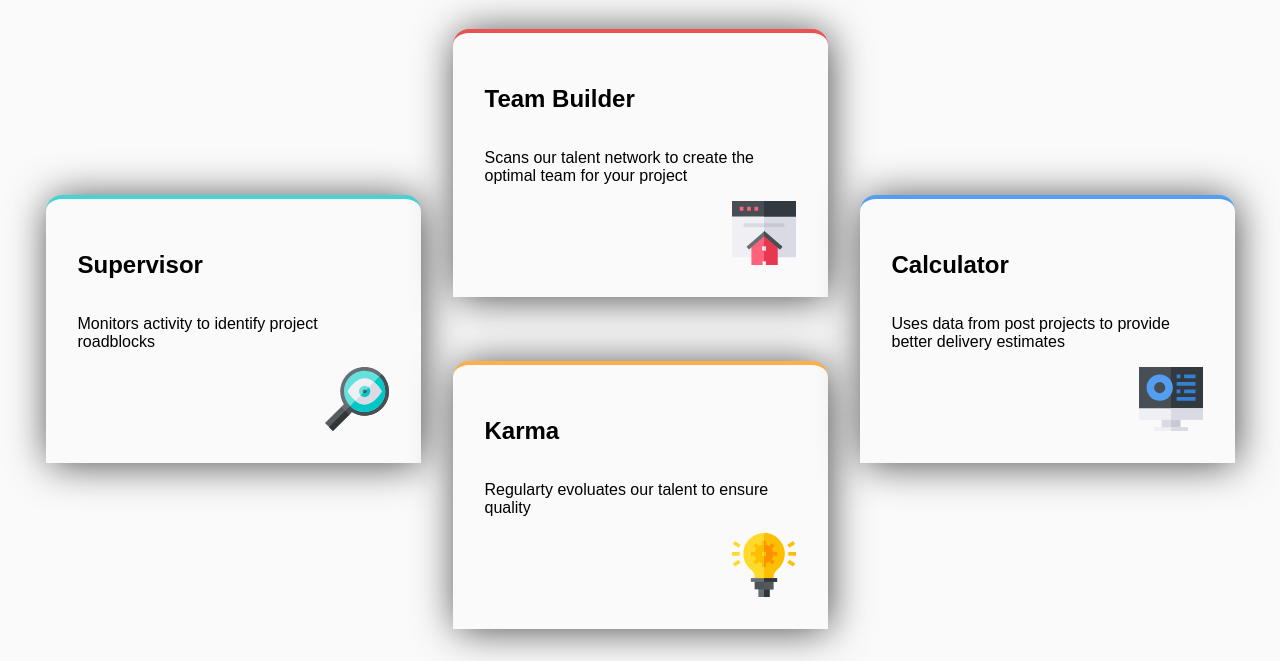
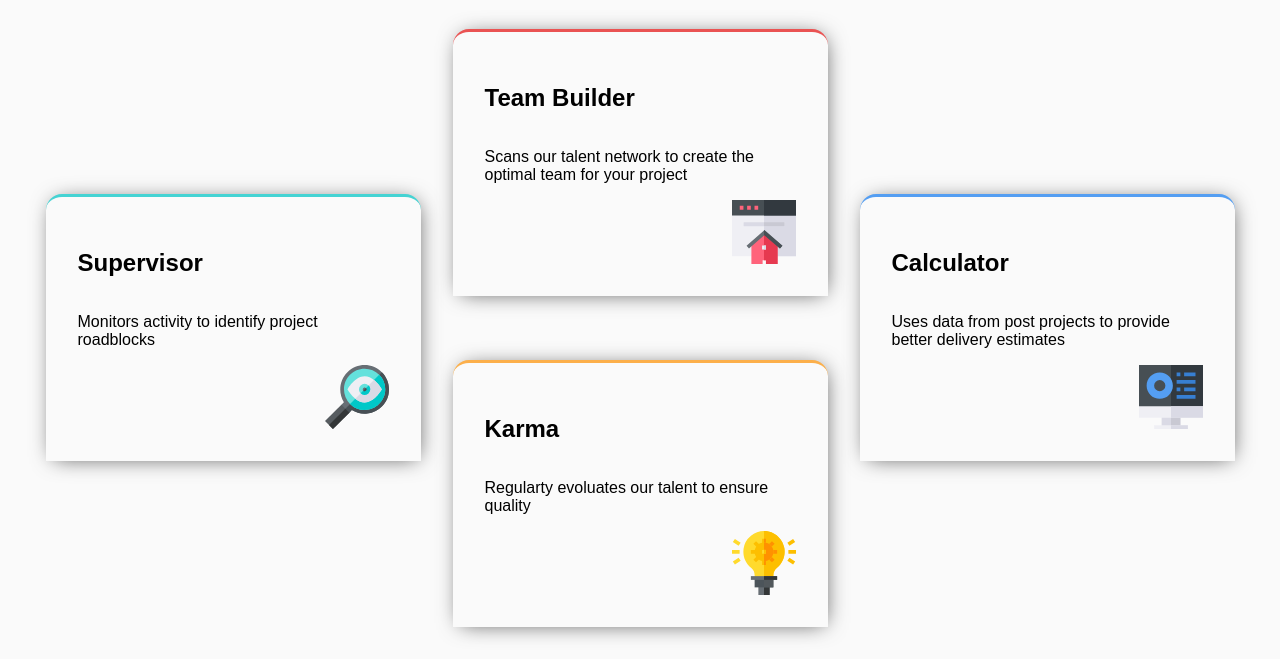
Before and after one commit to Mmarselo/Four-card-feature-section, a plain HTML site: page index.html in a window 1280 px wide. Shown: the part 215-876 px from the top of the page. Drawn offline with Linux system fonts and the light colour scheme; a web font is replaced by a local one.

Commit message:
third commit

```diff
--- a/css/style.css
+++ b/css/style.css
@@ -70,8 +70,8 @@ body{
     text-align: start;
     padding: 2em;
     margin: 2em;
-    box-shadow: 2px 2px 42px -2px rgba(0,0,0,0.75);
-    border-top: 4px solid  hsl(0, 78%, 62%);
+    box-shadow: 2px 2px 22px -6px rgba(0,0,0,0.75);
+    border-top: 3px solid  hsl(0, 78%, 62%);
     border-radius: 1em 1em 0 0;
     background-color: hsl(0, 0%, 98%);
 }
@@ -85,8 +85,8 @@ body{
     text-align: start;
     padding: 2em;
      margin: 2em;
-     box-shadow: 2px 2px 42px -2px rgba(0,0,0,0.75);
-    border-top: 4px solid hsl(34, 97%, 64%);
+     box-shadow: 2px 2px 22px -6px rgba(0,0,0,0.75);
+    border-top: 3px solid hsl(34, 97%, 64%);
     border-radius: 1em 1em 0 0;
     background-color: hsl(0, 0%, 98%);
 }
@@ -100,8 +100,8 @@ body{
     width: 90%;
     text-align: start;
     padding: 2em;
-    box-shadow: 2px 2px 42px -2px rgba(0,0,0,0.75);
-    border-top: 4px solid hsl(180, 62%, 55%);
+    box-shadow: 2px 2px 22px -6px rgba(0,0,0,0.75);
+    border-top: 3px solid hsl(180, 62%, 55%);
     border-radius: 1em 1em 0 0;
     background-color: hsl(0, 0%, 98%);
 
@@ -115,8 +115,8 @@ body{
     width: 90%;
     text-align: start;
     padding: 2em;
-    box-shadow: 2px 2px 42px -2px rgba(0,0,0,0.75);
-    border-top: 4px solid hsl(212, 86%, 64%);
+    box-shadow: 2px 2px 22px -6px rgba(0,0,0,0.75);
+    border-top: 3px solid hsl(212, 86%, 64%);
     border-radius: 1em 1em 0 0;
         background-color: hsl(0, 0%, 98%);
 }
```
